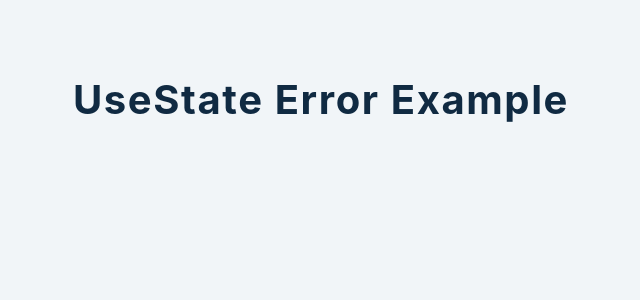
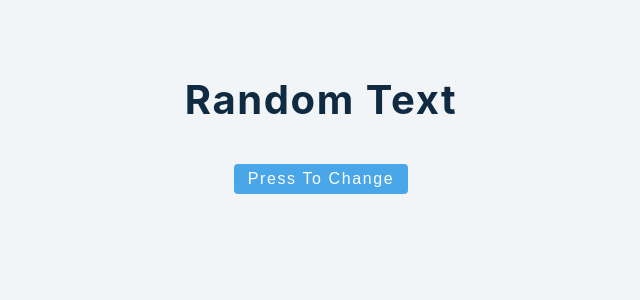
Before and after one commit to indiemike01/react-advanced-2020, a React (Create React App) app: page / in a window 1280 px wide. Shown: the top 300 px of the page, without its empty margins (319-959 px from the left). Built offline with nearby package versions, Linux system fonts and the light colour scheme.

Commit message:
My first useState

```diff
--- a/src/App.js
+++ b/src/App.js
@@ -1,9 +1,12 @@
 import React from "react";
-import Setup from "./tutorial/1-useState/setup/1-error-example.js";
+import Setup from "./tutorial/1-useState/setup/2-useState-basics.js";
+import Final from "./tutorial/1-useState/final/2-useState-basics.js";
+
 function App() {
   return (
     <div className="container">
       <Setup />
+      {/* <Final /> */}
     </div>
   );
 }
--- a/src/tutorial/1-useState/setup/1-error-example.js
+++ b/src/tutorial/1-useState/setup/1-error-example.js
@@ -1,7 +1,19 @@
-import React from 'react';
+import React from "react";
+import { Fragment } from "react";
 
 const ErrorExample = () => {
-  return <h2>useState error example</h2>;
+  let title = "Indie Mike";
+  const handleClick = () => {
+    title = "Mihai";
+  };
+  return (
+    <React.Fragment>
+      <h1>{title}</h1>
+      <button type="button" className="btn" onClick={handleClick}>
+        Button
+      </button>
+    </React.Fragment>
+  );
 };
 
 export default ErrorExample;
--- a/src/tutorial/1-useState/setup/2-useState-basics.js
+++ b/src/tutorial/1-useState/setup/2-useState-basics.js
@@ -1,7 +1,18 @@
-import React, { useState } from 'react';
+import React, { useState } from "react";
 
 const UseStateBasics = () => {
-  return <h2>useState basic example</h2>;
+  const [title, setTitle] = useState("Random text");
+  const handleClick = () => {
+    setTitle("Not random anymore!");
+  };
+  return (
+    <React.Fragment>
+      <h2>{title}</h2>
+      <button className="btn" onClick={handleClick}>
+        Press to change
+      </button>
+    </React.Fragment>
+  );
 };
 
 export default UseStateBasics;
```
